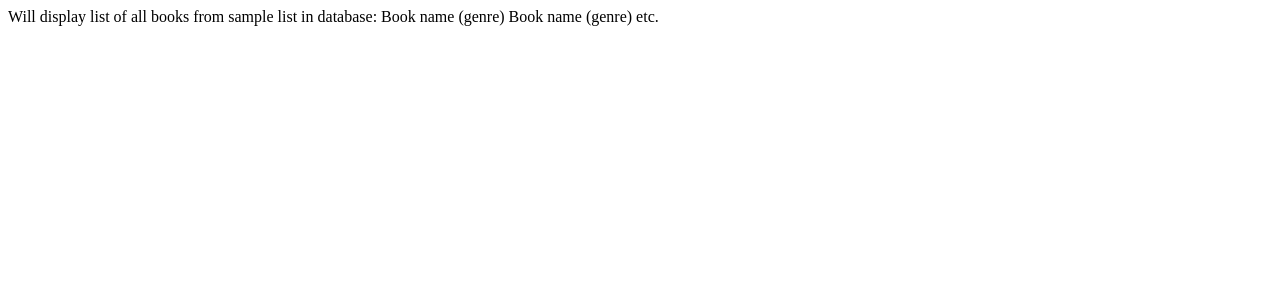
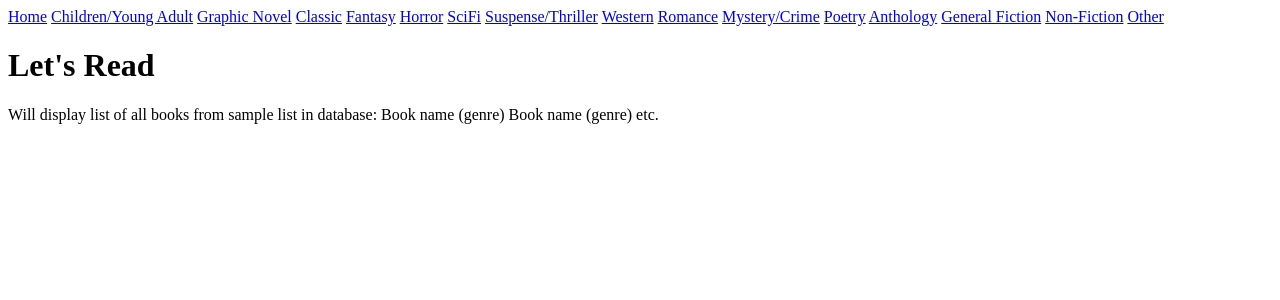
Before and after one commit to aylkaraemi/ItemCatalogProject, a Flask app: page / in a window 1280 px wide. Shown: the top 300 px of the page. Run offline with Flask 2, Linux system fonts and the light colour scheme; parts of the project's set-up code (start-up, migrations or seed data) failed here and were passed over.

Commit message:
Feat: Add inheritance between templates

```diff
--- a/templates/addbook.html
+++ b/templates/addbook.html
@@ -1,2 +1,6 @@
 <!-- Page for adding book, will be form -->
+{% extends "main.html" %}
+{% block content %}
+{% include "header.html" %}
 Add a new book here
+{% endblock %}
--- a/templates/book.html
+++ b/templates/book.html
@@ -1,4 +1,7 @@
 <!-- Page displaying book detail -->
+{% extends "main.html" %}
+{% block content %}
+{% include "header.html" %}
 This will show:
 title
 author
@@ -6,3 +9,4 @@ genre
 description
 
 edit/delete
+{% endblock %}
--- a/templates/deletebook.html
+++ b/templates/deletebook.html
@@ -1,2 +1,6 @@
 <!-- Page for deleting book, will ask for confirmation -->
+{% extends "main.html" %}
+{% block content %}
+{% include "header.html" %}
 delete book
+{% endblock %}
--- a/templates/editbook.html
+++ b/templates/editbook.html
@@ -1,6 +1,10 @@
 <!-- Page for editing book, will be form -->
+{% extends "main.html" %}
+{% block content %}
+{% include "header.html" %}
 Edit details about a book here
 title
 author
 genre
 description
+{% endblock %}
--- a/templates/genrelist.html
+++ b/templates/genrelist.html
@@ -1,6 +1,10 @@
 <!-- Page for seeing all books of a selected genre in a user's list -->
+{% extends "main.html" %}
+{% block content %}
+{% include "header.html" %}
 Will display with edit/delete buttons:
 Genre Name
 - book 1 edit/delete
 - book 2 edit/delete
 - etc
+{% endblock %}
--- a/templates/header.html
+++ b/templates/header.html
@@ -1,4 +1,4 @@
 <!-- File for the header html -->
-will show:
-Sample/[Name's] Reading List
-Login/Logout button
+<div class="header">
+    <h1>Let's Read</h1>
+</div>
--- a/templates/login.html
+++ b/templates/login.html
@@ -1,5 +1,9 @@
 <!DOCTYPE html>
+{% extends "main.html" %}
+{% block content %}
+{% include "header.html" %}
 <html>
     <!-- Code for Google Sign in to go here -->
     This will have the Google Login button
 </html>
+{% endblock %}
--- a/templates/main.html
+++ b/templates/main.html
@@ -4,7 +4,25 @@
 	<head>
 	</head>
 	<body>
-		<div>
+        <div id="sidebar">
+            <a href="#">Home</a>
+            <a href="#">Children/Young Adult</a>
+            <a href="#">Graphic Novel</a>
+            <a href="#">Classic</a>
+            <a href="#">Fantasy</a>
+            <a href="#">Horror</a>
+            <a href="#">SciFi</a>
+            <a href="#">Suspense/Thriller</a>
+            <a href="#">Western</a>
+            <a href="#">Romance</a>
+            <a href="#">Mystery/Crime</a>
+            <a href="#">Poetry</a>
+            <a href="#">Anthology</a>
+            <a href="#">General Fiction</a>
+            <a href="#">Non-Fiction</a>
+            <a href="#">Other</a>
+        </div>
+		<div class="main">
 			{% block content %}
 			{% endblock %}
 		</div>
--- a/templates/publicbook.html
+++ b/templates/publicbook.html
@@ -1,6 +1,10 @@
 <!-- Page displaying sample book detail -->
+{% extends "main.html" %}
+{% block content %}
+{% include "header.html" %}
 This will show the following for a sample book:
 title
 author
 genre
 description
+{% endblock %}
--- a/templates/publicgenrelist.html
+++ b/templates/publicgenrelist.html
@@ -1,6 +1,10 @@
 <!-- Page for seeing all books of a selected genre from sample list -->
+{% extends "main.html" %}
+{% block content %}
+{% include "header.html" %}
 Will display for sample books:
 Genre Name
 - book 1
 - book 2
 - etc
+{% endblock %}
--- a/templates/publiclist.html
+++ b/templates/publiclist.html
@@ -1,6 +1,10 @@
 <!-- Page for seeing all books from sample list -->
+{% extends "main.html" %}
+{% block content %}
+{% include "header.html" %}
 Will display list of all books from sample list in database:
 
 Book name (genre)
 Book name (genre)
 etc.
+{% endblock %}
--- a/templates/readinglist.html
+++ b/templates/readinglist.html
@@ -1,4 +1,7 @@
 <!-- Page for seeing all books from user's list -->
+{% extends "main.html" %}
+{% block content %}
+{% include "header.html" %}
 Will display list of all books from the user's list in database with links to add/edit/delete:
 
 Add Book
@@ -6,3 +9,4 @@ Add Book
 Book name (genre) edit/delete
 Book name (genre) edit/delete
 etc.
+{% endblock %}
```
Also changed, not shown: templates/sidebar.html (deleted, +0 -11 lines).
